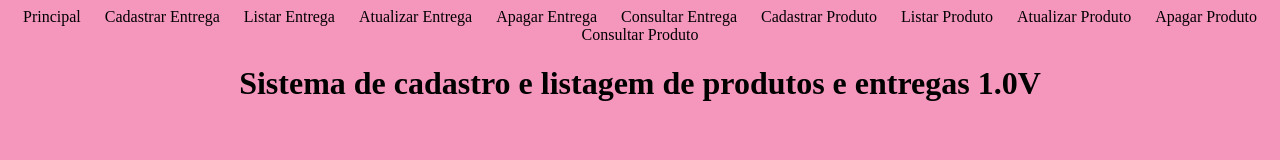
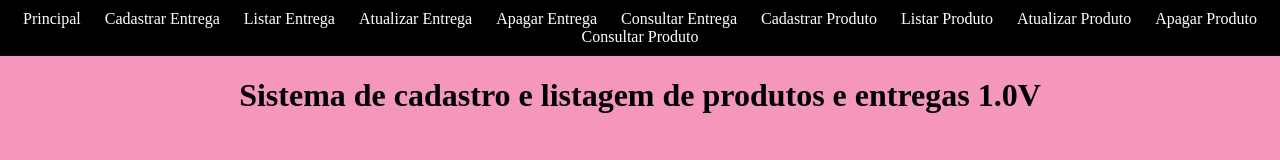
Before and after one commit to MateusLogrado/apren, a plain HTML site: page index.html in a window 1280 px wide. Drawn offline with Linux system fonts and the light colour scheme.

Commit message:
style part 1

```diff
--- a/style.css
+++ b/style.css
@@ -1,11 +1,13 @@
 body{
+    padding: 0;
+    margin: 0;
     text-align: center;
     background-color: rgb(245, 150, 189);
 }
 
 a{
     padding: 10px;
-    color: black;
+    color: rgb(255, 255, 255);
     text-decoration: none;
 }
 
@@ -15,3 +17,10 @@ input, button{
     color: white;
     text-align: center;
 }
+
+nav{
+    width: 100%;
+    padding: 10px 0;
+    border: 0;
+    background-color: black;
+}
```
